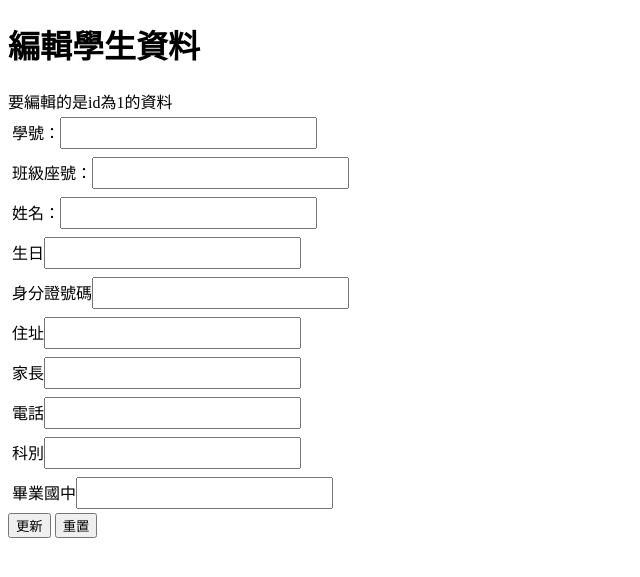
After one commit to mackliu/11101-db, a PHP site: page /php/edit.php?id=1 in a window 1280 px wide. The commit adds this page. Shown: the top 577 px of the page, without its empty margins (0-640 px from the left). Run offline with PHP 8.4, Linux system fonts and the light colour scheme.

Commit message:
建立編輯用表單及每筆資料傳輸id值的機制

```diff
--- /dev/null
+++ b/php/edit.php
@@ -0,0 +1,43 @@
+<!DOCTYPE html>
+<html lang="en">
+<head>
+    <meta charset="UTF-8">
+    <meta http-equiv="X-UA-Compatible" content="IE=edge">
+    <meta name="viewport" content="width=device-width, initial-scale=1.0">
+    <title>編輯學生資料</title>
+    <style>
+        label{
+            display: block;
+            padding: 4px;
+        }
+
+        label input{
+            padding:3px;
+            font-size:1.2rem;
+        }
+    </style>
+</head>
+<body>
+    <h1>編輯學生資料</h1>
+    <?php
+
+        $id=$_GET['id'];
+        echo "要編輯的是id為".$id."的資料";
+?>
+    <form action="update.php" method="post">
+        <label for="">學號：<input type="text" name="uni_id" id=""></label>
+        <label for="">班級座號：<input type="text" name="seat_num" id=""></label>
+        <label for="">姓名：<input type="text" name="name" id=""></label>
+        <label for="">生日<input type="text" name="birthday" id=""></label>
+        <label for="">身分證號碼<input type="text" name="national_id" id=""></label>
+        <label for="">住址<input type="text" name="address" id=""></label>
+        <label for="">家長<input type="text" name="parent" id=""></label>
+        <label for="">電話<input type="text" name="telphone" id=""></label>
+        <label for="">科別<input type="text" name="major" id=""></label>
+        <label for="">畢業國中<input type="text" name="secondary" id=""></label>
+        <input type="hidden" name="id" value="<?=$id;?>">
+        <input type="submit" value="更新">
+        <input type="reset" value="重置">
+    </form>
+</body>
+</html>
--- a/php/index.php
+++ b/php/index.php
@@ -51,6 +51,7 @@
         <td>科系</td>
         <td>父母</td>
         <td>畢業國中</td>
+        <td>操作</td>
     </tr>
 <?php
     foreach($rows as $key => $row){
@@ -61,6 +62,9 @@
             echo "<td>{$row['major']}</td>";
             echo "<td>{$row['parent']}</td>";
             echo "<td>{$row['secondary']}</td>";
+            echo "<td>";
+            echo "<button><a href='edit.php?id={$row['id']}'>編輯</a></button>";
+            echo "</td>";
         echo "</tr>";
     }
     echo "</table>";
```
Also changed, not shown: php/update.php (added).
